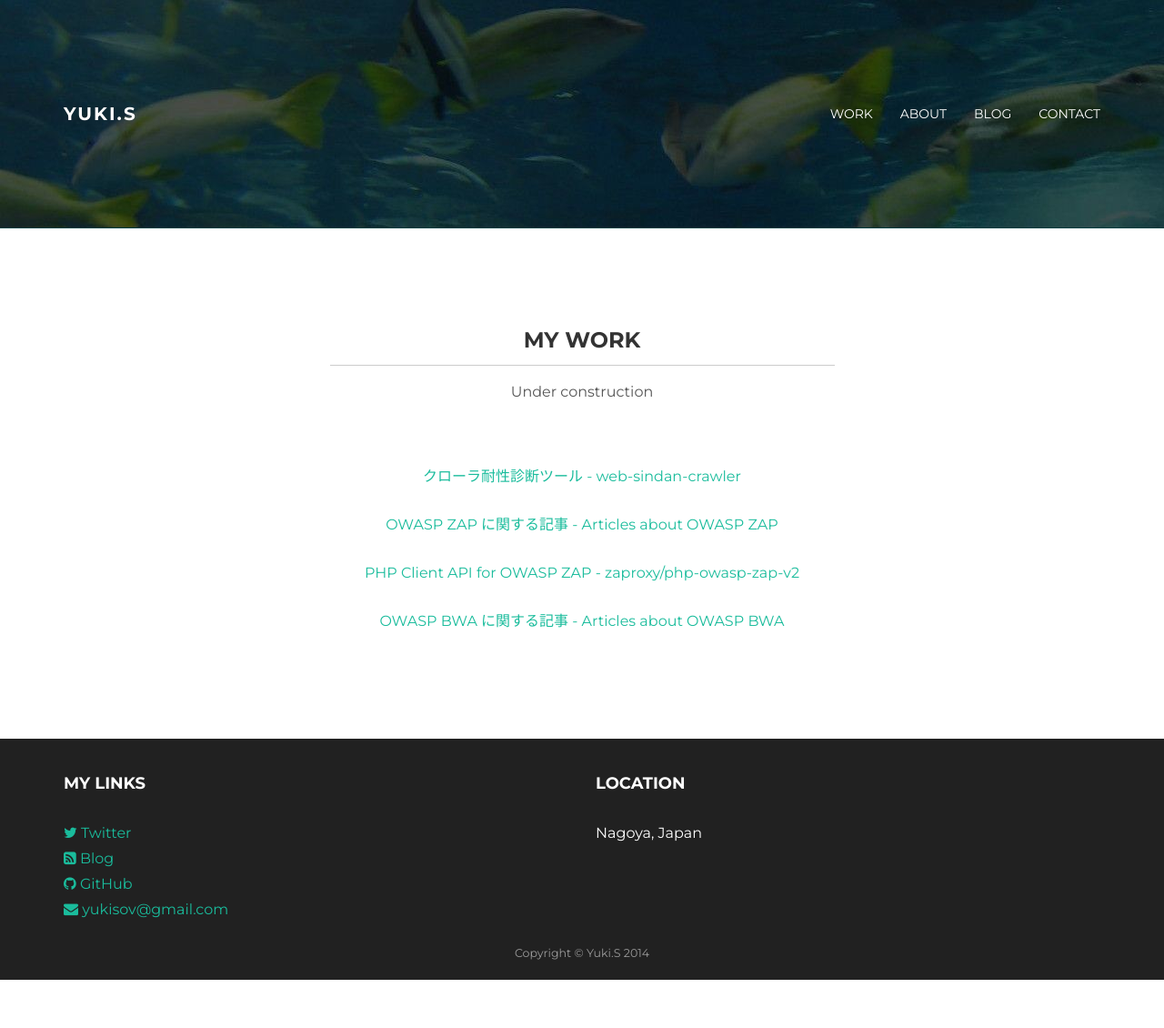
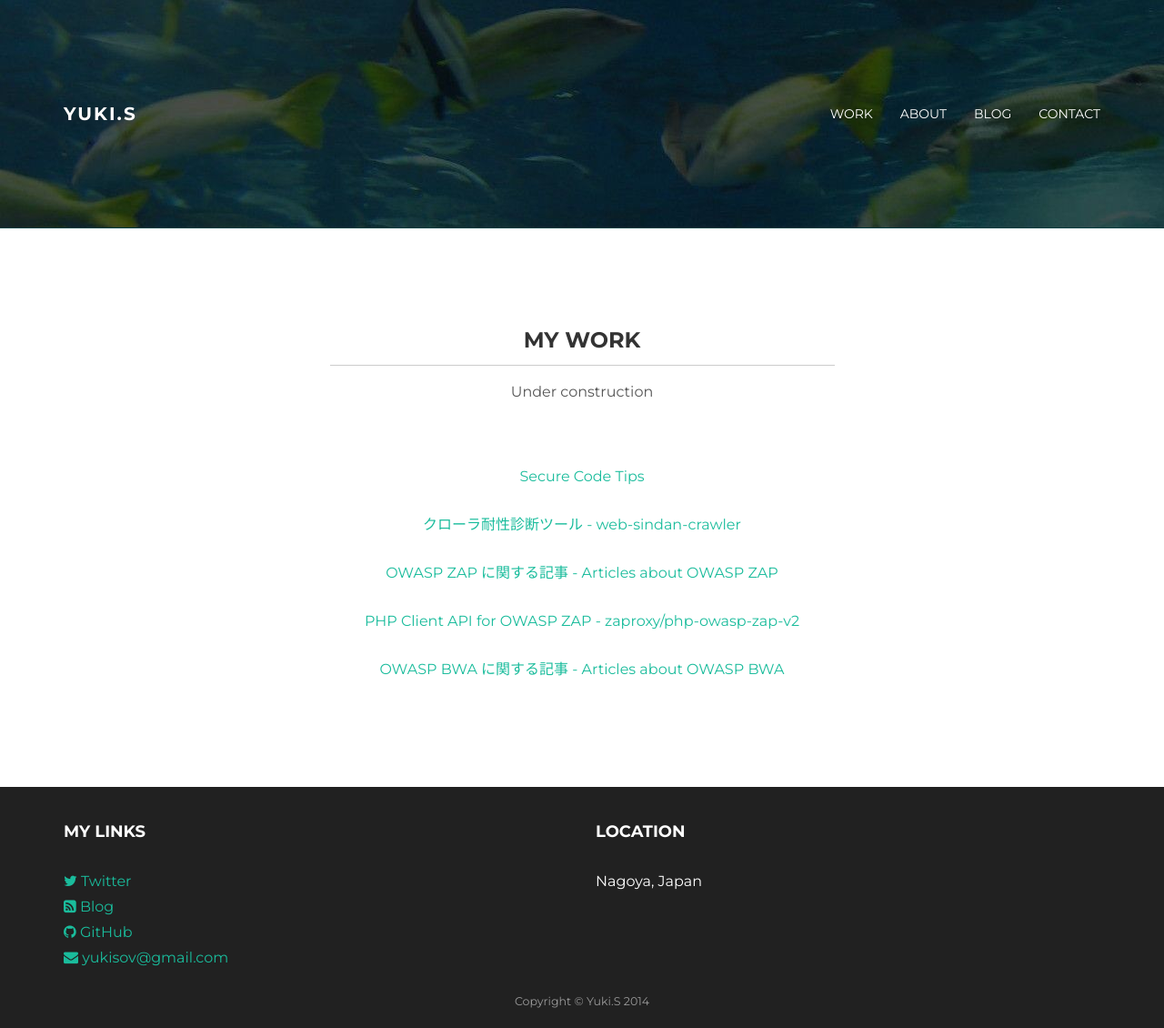
Before and after one commit to yukisov/yukisov.github.io, a Jekyll site: the page built from work.html, in a window 1280 px wide. Shown: the whole page at 91% size. Built offline with Jekyll 4.4.1, drawn with Linux system fonts in a browser that asks for light colours; nearby versions of some CDN libraries; before the commit the page ends 1077 px from its top, so only the background shows below that.

Commit message:
Add the link of "Secure Code Tips" on work.html

```diff
--- a/work.html
+++ b/work.html
@@ -17,6 +17,10 @@ layout: default
 
   <div class="row mt centered">
     <div class="col-md-6 col-md-offset-3 centered">
+
+      <p>
+        <a href="http://code4sec.com" target="_blank">Secure Code Tips</a>
+      </p>
 
       <p>
         <a href="https://github.com/yukisov/web-sindan-crawler" target="_blank">クローラ耐性診断ツール - web-sindan-crawler</a>
```
